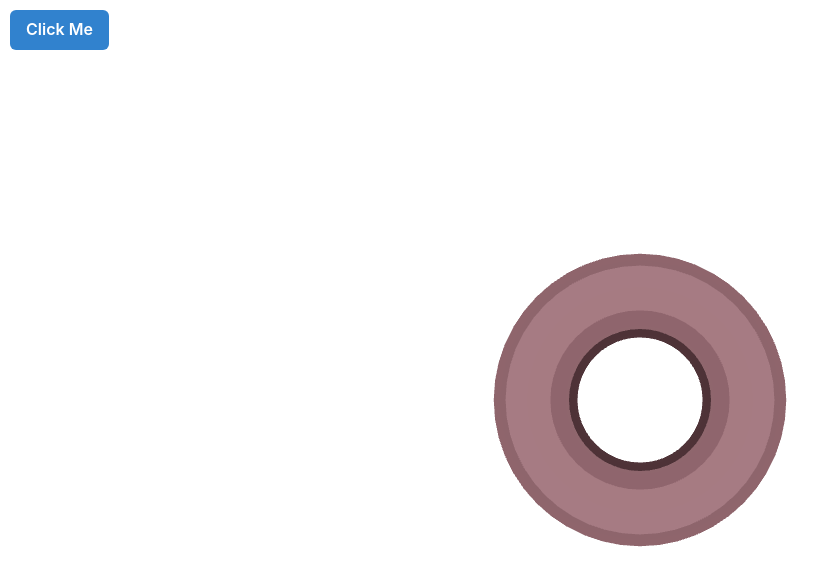
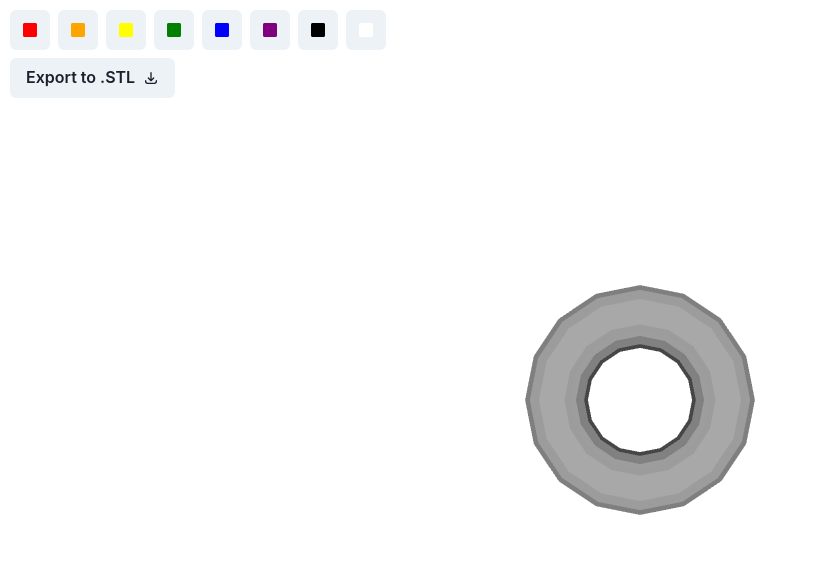
Before and after one commit to hana-tokarova/master-thesis, a React (Create React App) app: page / in a window 1280 px wide. Shown: the top 586 px of the page, without its empty margins (0-840 px from the left). Built offline with nearby package versions, Linux system fonts and the light colour scheme.

Commit message:
Added change of colors

```diff
--- a/src/App.tsx
+++ b/src/App.tsx
@@ -1,6 +1,8 @@
-import { Button, ChakraProvider, theme } from "@chakra-ui/react";
+import { Button, ChakraProvider, HStack, IconButton, theme } from "@chakra-ui/react";
 import { Canvas } from '@react-three/fiber';
 import React, { useEffect, useRef, useState } from 'react';
+import { FaSquare } from "react-icons/fa";
+import { HiOutlineDownload } from "react-icons/hi";
 
 export const App = () => {
   const [isDragging, setIsDragging] = useState(false);
@@ -42,6 +44,15 @@ export const App = () => {
     };
   }, [isDragging]); // Re-run the effect if isDragging changes
 
+  const myMesh = React.useRef();
+
+  const [meshColor, setMeshColor] = React.useState("white");
+  const colors = ["red", "orange", "yellow", "green", "blue", "purple", "black", "white"];
+
+  const changeColor = (changeColor: string) => {
+    setMeshColor(changeColor);
+  };
+
   return (
     <ChakraProvider theme={theme}>
       <div style={{ width: "100vw", height: "100vh", position: "relative" }}>
@@ -49,13 +60,27 @@ export const App = () => {
           <color attach="background" args={["white"]} />
           <pointLight intensity={0.01} />
           <directionalLight color="white" position={[0, 0, 5]} />
-          <mesh position={[0, 0, 0]} rotation={rotation}>
-            <torusGeometry radius={4} radialSegments={8} tubularSegments={10} />
-            <meshStandardMaterial flatShading={true} color="pink" />
+          <mesh ref={myMesh} position={[0, 0, 0]} rotation={rotation}>
+            <torusGeometry attach="geometry" args={[0.8, 0.3, 16, 16]} />
+            <meshStandardMaterial attach="material" flatShading={true} color={meshColor} />
           </mesh>
         </Canvas>
         <div style={{ position: "absolute", top: "10px", left: "10px" }}>
-          <Button colorScheme="blue">Click Me</Button>
+          <HStack marginBottom={2}>
+            {colors.map((buttonColor) =>
+              <IconButton
+                aria-label='Change color'
+                icon={<FaSquare />}
+                color={buttonColor}
+                onClick={() => changeColor(buttonColor)}
+              />
+            )}
+          </HStack>
+
+          <Button rightIcon={<HiOutlineDownload />}>
+            Export to .STL
+          </Button>
+
         </div>
       </div>
     </ChakraProvider>
```
